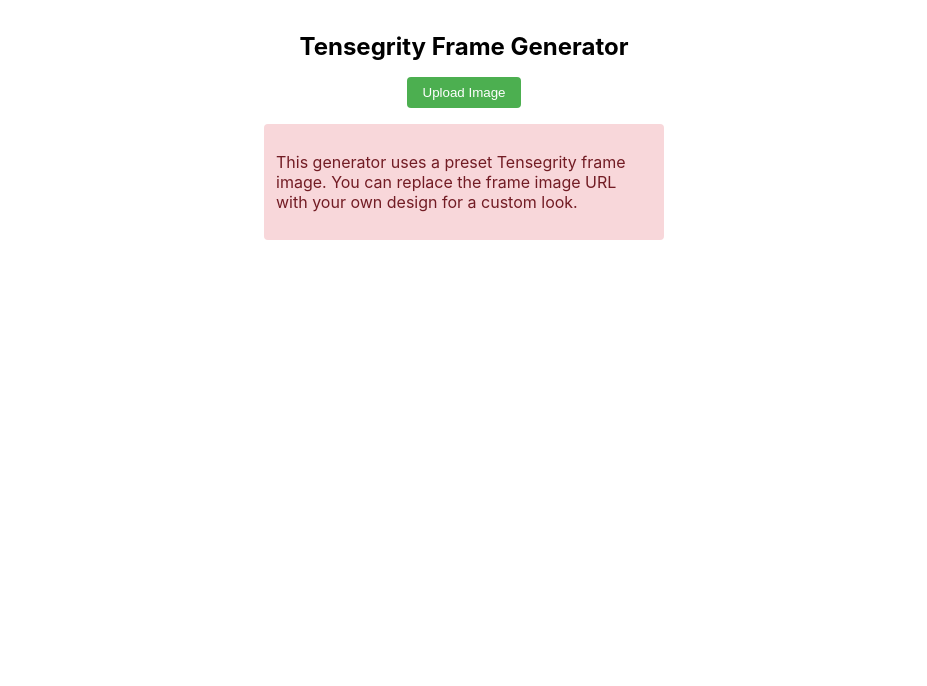
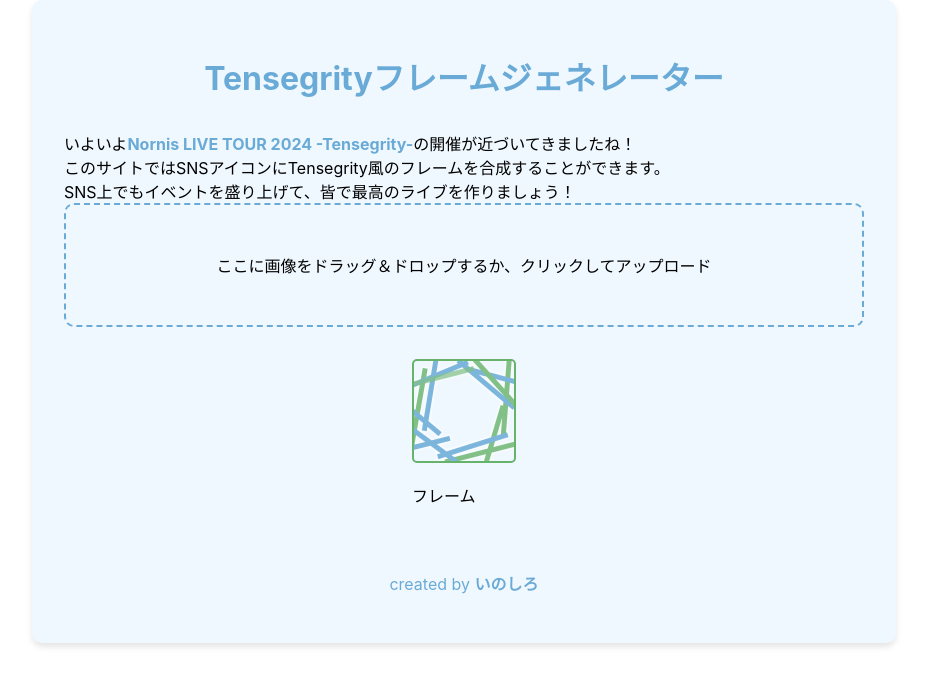
Before and after one commit to inoshiro/tensegrity-frame-generator, a React (Create React App) app: page / in a window 1280 px wide. Shown: the top 686 px of the page, without its empty margins (176-1103 px from the left). Built offline with nearby package versions, Linux system fonts and the light colour scheme.

Commit message:
UIの改善

```diff
--- a/src/components/TensegrityFrameGenerator.js
+++ b/src/components/TensegrityFrameGenerator.js
@@ -3,11 +3,13 @@
 const TensegrityFrameGenerator = () => {
   const [userImage, setUserImage] = useState(null);
   const [processedImage, setProcessedImage] = useState(null);
+  const [selectedFrame, setSelectedFrame] = useState(0);
   const fileInputRef = useRef(null);
   const canvasRef = useRef(null);
 
-  // フレーム画像のURL（実際のURLに置き換えてください）
-  const frameImageUrl = '/images/frame.png';
+  const frames = [
+    { name: 'フレーム', url: '/images/frame.png' },
+  ];
 
   const handleFileChange = (event) => {
     const file = event.target.files[0];
@@ -27,21 +29,19 @@
     const frameImg = new Image();
 
     userImg.onload = () => {
-      // ユーザー画像のリサイズとセンタリング
       const scale = Math.min(canvas.width / userImg.width, canvas.height / userImg.height);
       const x = (canvas.width / 2) - (userImg.width / 2) * scale;
       const y = (canvas.height / 2) - (userImg.height / 2) * scale;
       ctx.drawImage(userImg, x, y, userImg.width * scale, userImg.height * scale);
 
-      // フレーム画像の読み込みと描画
       frameImg.onload = () => {
         ctx.drawImage(frameImg, 0, 0, canvas.width, canvas.height);
         setProcessedImage(canvas.toDataURL());
       };
-      frameImg.src = frameImageUrl;
+      frameImg.src = frames[selectedFrame].url;
     };
     userImg.src = userImage;
-  }, [userImage, frameImageUrl]);
+  }, [userImage, selectedFrame, frames]);  // framesを依存配列に追加
 
   const downloadImage = () => {
     const link = document.createElement('a');
@@ -54,18 +54,120 @@
     if (userImage) {
       generateFrame();
     }
-  }, [userImage, generateFrame]);
+  }, [userImage, generateFrame, selectedFrame]);
+
+  const handleDrop = (e) => {
+    e.preventDefault();
+    const file = e.dataTransfer.files[0];
+    if (file && file.type.match('image.*')) {
+      const reader = new FileReader();
+      reader.onload = (e) => setUserImage(e.target.result);
+      reader.readAsDataURL(file);
+    }
+  };
+
+  const styles = {
+    container: {
+      maxWidth: '800px',
+      margin: '0 auto',
+      padding: '2rem',
+      backgroundColor: '#f0f8ff',
+      borderRadius: '10px',
+      boxShadow: '0 4px 6px rgba(0, 0, 0, 0.1)',
+    },
+    header: {
+      fontSize: '2rem',
+      fontWeight: 'bold',
+      textAlign: 'center',
+      marginBottom: '2rem',
+      color: '#69AAD6',
+    },
+    uploadArea: {
+      border: '2px dashed #69AAD6',
+      borderRadius: '10px',
+      padding: '2rem',
+      textAlign: 'center',
+      cursor: 'pointer',
+      marginBottom: '2rem',
+    },
+    frameSelector: {
+      display: 'flex',
+      justifyContent: 'space-around',
+      marginBottom: '2rem',
+    },
+    frameThumbnail: {
+      width: '100px',
+      height: '100px',
+      objectFit: 'cover',
+      borderRadius: '5px',
+      cursor: 'pointer',
+      border: '2px solid transparent',
+    },
+    selectedFrame: {
+      border: '2px solid #68B36C',
+    },
+    button: {
+      padding: '0.75rem 1.5rem',
+      backgroundColor: '#68B36C',
+      color: 'white',
+      border: 'none',
+      borderRadius: '5px',
+      cursor: 'pointer',
+      fontSize: '1rem',
+      transition: 'background-color 0.3s',
+    },
+    imageContainer: {
+      display: 'flex',
+      justifyContent: 'space-between',
+      marginTop: '2rem',
+    },
+    imageWrapper: {
+      width: '48%',
+    },
+    image: {
+      maxWidth: '100%',
+      height: 'auto',
+      borderRadius: '5px',
+      boxShadow: '0 2px 4px rgba(0, 0, 0, 0.1)',
+    },
+    label: {
+      display: 'block',
+      marginBottom: '0.5rem',
+      fontSize: '1.1rem',
+      color: '#69AAD6',
+    },
+    footer: {
+      textAlign: 'center',
+      marginTop: '2rem',
+      padding: '1rem',
+      backgroundColor: '#f0f8ff',
+      color: '#69AAD6',
+      borderRadius: '10px',
+    },
+    link: {
+      color: '#69AAD6',
+      textDecoration: 'none',
+      fontWeight: 'bold',
+    },
+  };
 
   return (
-    <div style={{ maxWidth: '400px', margin: '0 auto', padding: '1rem' }}>
-      <h1 style={{ fontSize: '1.5rem', fontWeight: 'bold', textAlign: 'center', marginBottom: '1rem' }}>
-        Tensegrity Frame Generator
-      </h1>
+    <div style={styles.container}>
+      <h1 style={styles.header}>Tensegrityフレームジェネレーター</h1>
 
-      <div style={{ display: 'flex', justifyContent: 'center', marginBottom: '1rem' }}>
-        <button onClick={() => fileInputRef.current.click()} style={{ padding: '0.5rem 1rem', backgroundColor: '#4CAF50', color: 'white', border: 'none', borderRadius: '4px', cursor: 'pointer' }}>
-          Upload Image
-        </button>
+      <div style={styles.excitingMessage}>
+        いよいよ<a href="https://www.nornis.com/event/live_tour_2024/" target="_blank" style={styles.link}>Nornis LIVE TOUR 2024 -Tensegrity-</a>の開催が近づいてきましたね！<br />
+        このサイトではSNSアイコンにTensegrity風のフレームを合成することができます。<br />
+        SNS上でもイベントを盛り上げて、皆で最高のライブを作りましょう！
+      </div>
+
+      <div
+        style={styles.uploadArea}
+        onDrop={handleDrop}
+        onDragOver={(e) => e.preventDefault()}
+        onClick={() => fileInputRef.current.click()}
+      >
+        <p>ここに画像をドラッグ＆ドロップするか、クリックしてアップロード</p>
         <input
           type="file"
           ref={fileInputRef}
@@ -75,22 +177,53 @@
         />
       </div>
 
+      <div style={styles.frameSelector}>
+        {frames.map((frame, index) => (
+          <div key={frame.name}>
+            <img
+              src={frame.url}
+              alt={frame.name}
+              style={{
+                ...styles.frameThumbnail,
+                ...(selectedFrame === index ? styles.selectedFrame : {})
+              }}
+              onClick={() => setSelectedFrame(index)}
+            />
+            <p>{frame.name}</p>
+          </div>
+        ))}
+      </div>
+
       <canvas ref={canvasRef} width={300} height={300} style={{ display: 'none' }} />
 
+      {userImage && processedImage && (
+        <div style={styles.imageContainer}>
+          <div style={styles.imageWrapper}>
+            <span style={styles.label}>オリジナル</span>
+            <img src={userImage} alt="オリジナル" style={styles.image} />
+          </div>
+          <div style={styles.imageWrapper}>
+            <span style={styles.label}>フレーム適用後</span>
+            <img src={processedImage} alt="加工済み" style={styles.image} />
+          </div>
+        </div>
+      )}
+
       {processedImage && (
-        <div style={{ display: 'flex', flexDirection: 'column', alignItems: 'center' }}>
-          <img src={processedImage} alt="Processed" style={{ maxWidth: '100%', height: 'auto', marginBottom: '1rem' }} />
-          <button onClick={downloadImage} style={{ padding: '0.5rem 1rem', backgroundColor: '#008CBA', color: 'white', border: 'none', borderRadius: '4px', cursor: 'pointer' }}>
-            Download
+        <div style={{ display: 'flex', justifyContent: 'center', marginTop: '2rem' }}>
+          <button
+            onClick={downloadImage}
+            style={styles.button}
+            onMouseOver={(e) => e.target.style.backgroundColor = '#5b92b8'}
+            onMouseOut={(e) => e.target.style.backgroundColor = '#68B36C'}
+          >
+            ダウンロード
           </button>
         </div>
       )}
-
-      <div style={{ backgroundColor: '#f8d7da', color: '#721c24', padding: '0.75rem', borderRadius: '4px', marginTop: '1rem' }}>
-        <p>
-          This generator uses a preset Tensegrity frame image. You can replace the frame image URL with your own design for a custom look.
-        </p>
-      </div>
+      <footer style={styles.footer}>
+        created by <a href="https://x.com/ino463" target="_blank" style={styles.link}>いのしろ</a>
+      </footer>
     </div>
   );
 };
```
